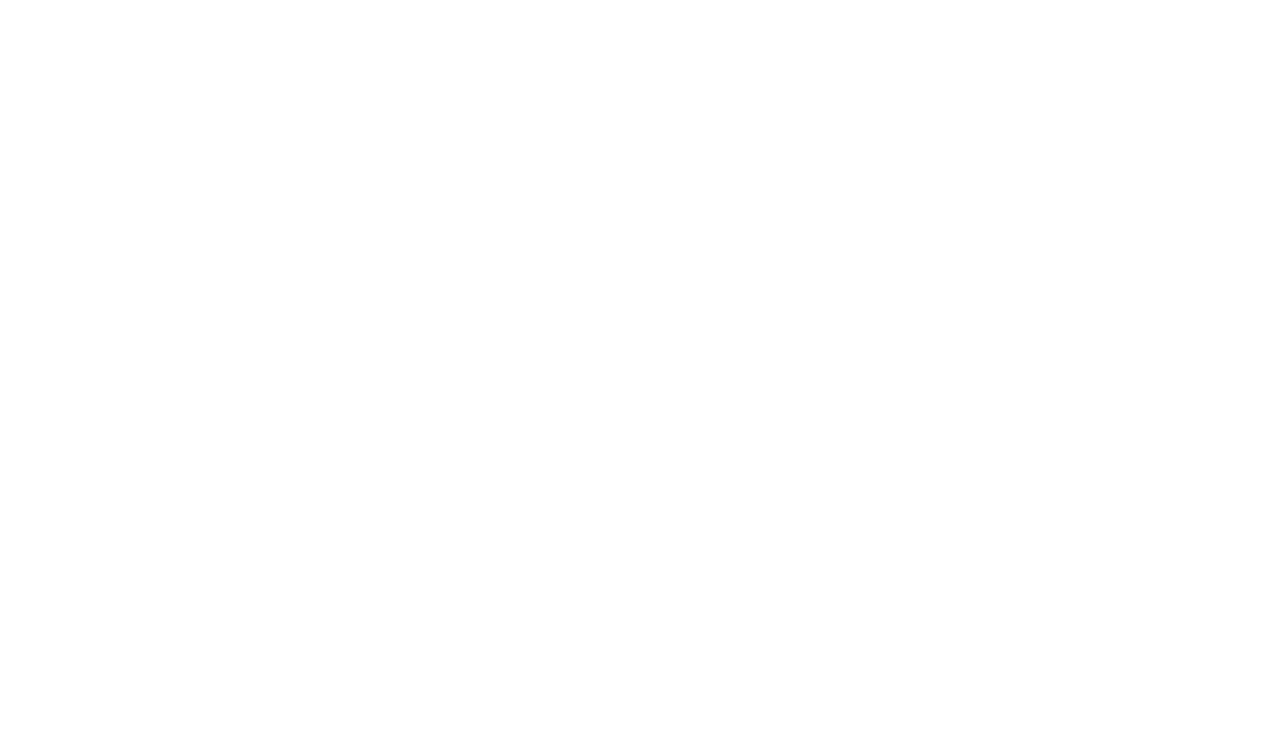
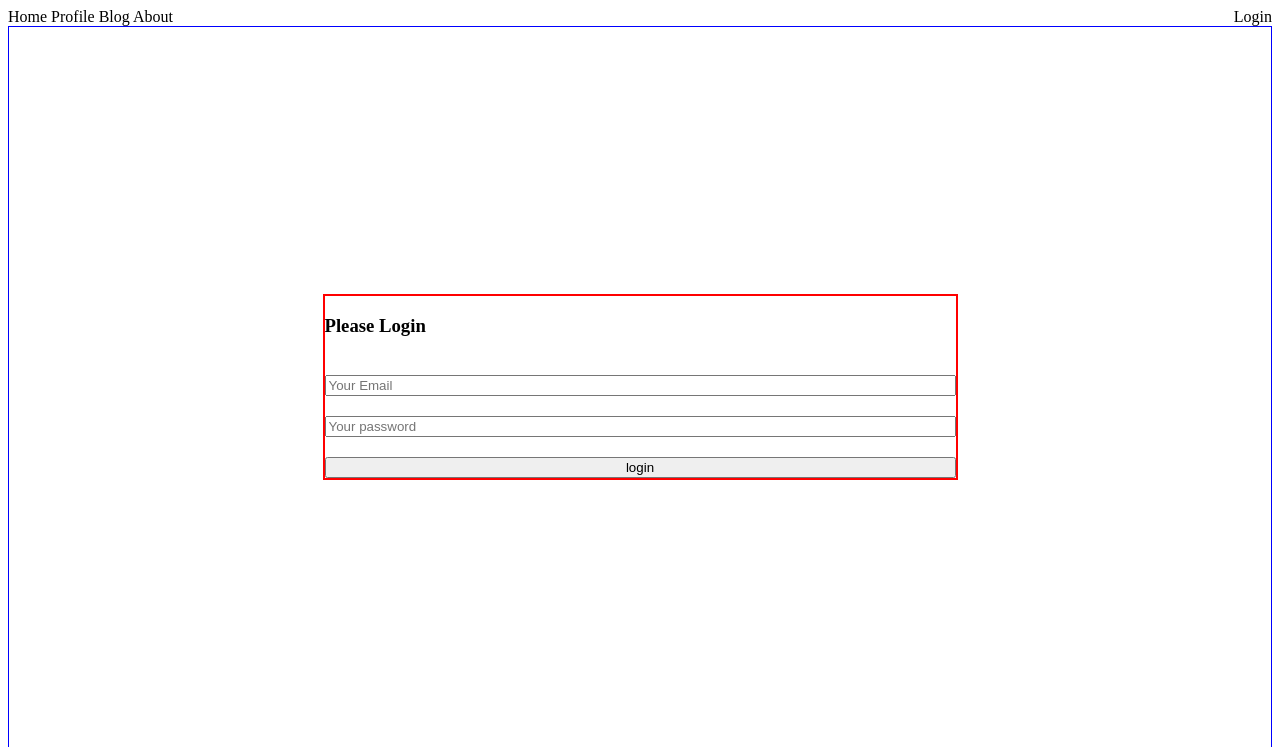
Before and after one commit to hablunadim/simpel-responsive-layout, a plain HTML site: page index.html in a window 1280 px wide. Shown: the top 747 px of the page. Drawn offline with Linux system fonts and the light colour scheme.

Commit message:
login form done

```diff
--- a/index.html
+++ b/index.html
@@ -1,11 +1,58 @@
 <!DOCTYPE html>
 <html lang="en">
+
 <head>
     <meta charset="UTF-8">
     <meta name="viewport" content="width=device-width, initial-scale=1.0">
-    <title>Simpel-Responsive-Iayout</title>
+    <title>Form</title>
+    <style>
+        nav{
+            display: flex;
+            justify-content: space-between;
+        }
+        nav a {
+            text-decoration: none;
+            color: black;
+        }
+        .login-form-container{
+            display: flex;
+            justify-content: center;
+            align-items: center;
+            height: 90vh;
+            border: 1px solid blue;
+        }
+        .login-form{
+            display: flex;
+            flex-direction: column;
+            border: 2px solid red;
+            width: 50%;
+            /* margin: 0 auto; */
+        }
+        .login-form input{
+            margin-top: 20px;
+        }
+
+    </style>
 </head>
+
 <body>
+    <nav>
+        <div>
+            <a href="">Home</a>
+            <a href="">Profile</a>
+            <a href="">Blog</a>
+            <a href="">About</a>
+        </div>
+        <a href="">Login</a>
+    </nav>
+    <section class="login-form-container">
+        <form class="login-form">
+            <h3>Please Login</h3>
+            <input type="email" name="" id="" placeholder="Your Email" required>
+            <input type="password" name="" id="" placeholder="Your password" required>
+            <input type="submit" value="login">
+        </form>
+    </section>
+</body>
 
-</body>
 </html>
```
